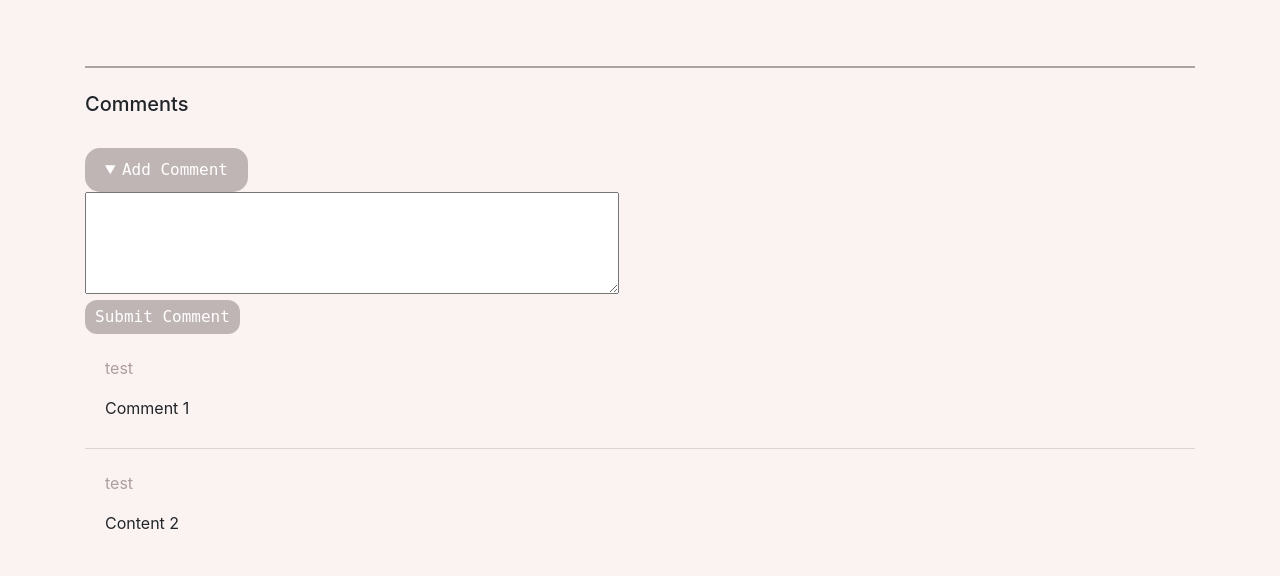
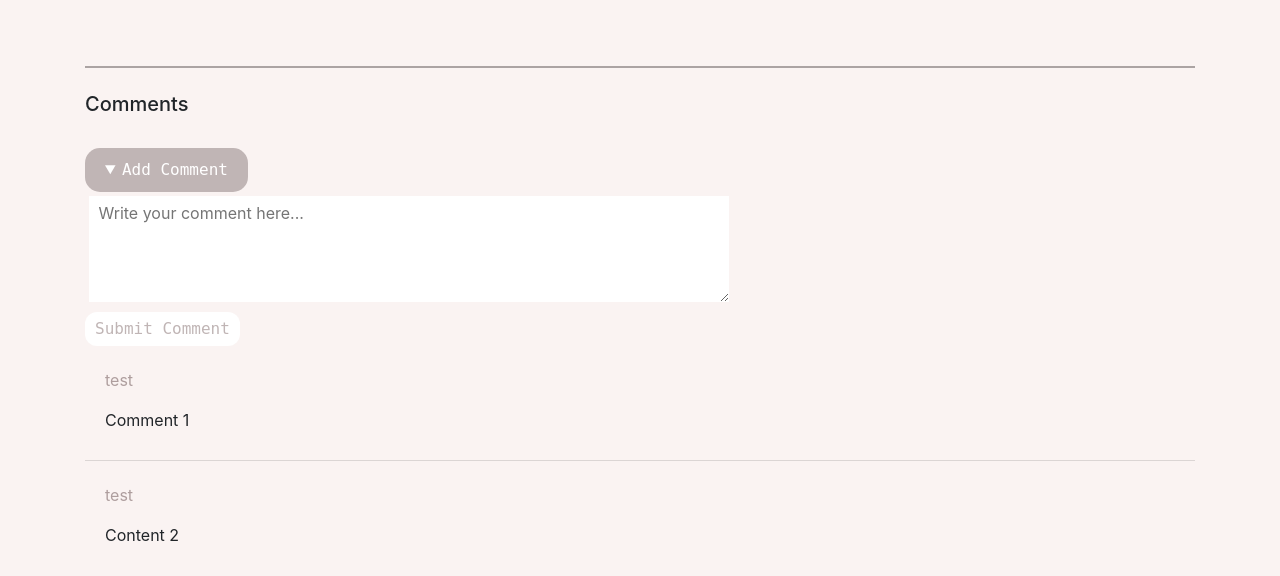
Before and after one commit to bibbjenny/web-design, a Flask app: page /forum/1/ in a window 1280 px wide, after a click on "Add Comment". Shown: the part 224-800 px from the top of the page. Run offline with Flask 3, Linux system fonts and the light colour scheme; data comes from the database, SQL or seed files in the repository; some libraries are stand-ins or nearby versions.

Commit message:
installed extra stuf(numpy etc)

```diff
--- a/website/static/styles.css
+++ b/website/static/styles.css
@@ -37,12 +37,21 @@
 
 .submit-comment {
   padding: 5px 10px;
-  background-color: rgb(192, 181, 181);
-  color: white;
+  background-color: white;
+  color: rgb(192, 181, 181);
+  text-align: right;
   border: none;
   border-radius: 12px;
   font-family: "JetBrains Mono",monospace;
   font-size: 16px;
+}
+
+textarea {
+  padding: 5px;
+  margin: 4px;
+  border: none;
+  border-width: 2px;
+  box-sizing: border-box; /* Ensure padding and border are included in the element's total width and height */
 }
 
 .button-30 {
--- a/website/templates/forum.html
+++ b/website/templates/forum.html
@@ -22,9 +22,8 @@
         <div class="comment-box">
             <textarea
             rows="4"
-            cols="50"
-            placeholder="Write your comment here...">
-            </textarea><br>
+            cols="60"
+            placeholder=" Write your comment here..."></textarea><br>
             <button class="submit-comment">Submit Comment</button>
         </div>
     </details>
```
Also changed, not shown: website/templates/test.py (added), 7 other files.
